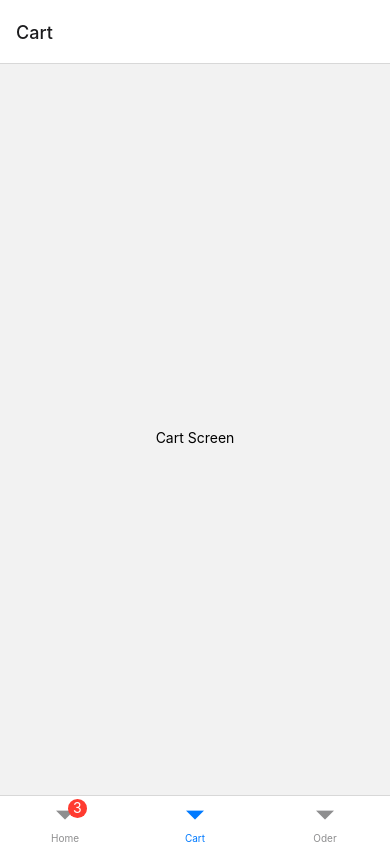
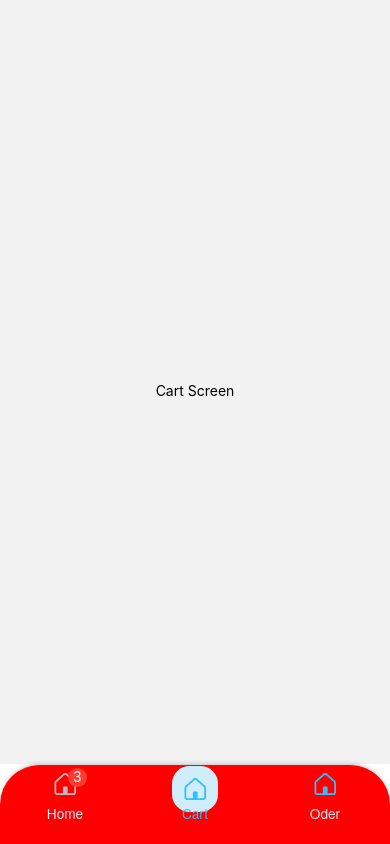
Before and after one commit to source3thaipvt/Learn_React_Native, a React Native app: screen /Cart in a window 390 px wide. Built offline with nearby package versions, Linux system fonts and the light colour scheme; data requests are answered from the project's data file.

Commit message:
Tab navigation Update icon

```diff
--- a/TabBottom.js
+++ b/TabBottom.js
@@ -1,40 +1,140 @@
 import React from 'react';
-import { createBottomTabNavigator } from '@react-navigation/bottom-tabs';
+import {createBottomTabNavigator} from '@react-navigation/bottom-tabs';
 import Home from './src/container/screens/Home';
-import Cart from './src/container/screens/Cart'
-import Oder from './src/container/screens/Oder'
+import Cart from './src/container/screens/Cart';
+import Oder from './src/container/screens/Oder';
 import Detail from './src/container/screens/Detail';
-import { createNativeStackNavigator } from '@react-navigation/native-stack';
-
-
+import {createNativeStackNavigator} from '@react-navigation/native-stack';
+import {Image, StyleSheet, View} from 'react-native';
+import images from './src/res/images';
+import sizes from './src/res/sizes';
+import fonts from './src/res/fonts';
 const HomeStack = createNativeStackNavigator();
 
 function HomeStackNavigator() {
   return (
     <HomeStack.Navigator>
-      <HomeStack.Screen name="Homes" component={Home} options={{
-        headerShown: false
-      }}/>
-      <HomeStack.Screen name="Detail" component={Detail}
-      options={({ route }) => ({ title: route.params.cardName,
-      headerStyle:{
-        backgroundColor: '#AF7'
-      }
+      <HomeStack.Screen
+        name="Homes"
+        component={Home}
+        options={{
+          headerShown: false,
+        }}
+      />
+      <HomeStack.Screen
+        name="Detail"
+        component={Detail}
+        options={({route}) => ({
+          title: route.params.cardName,
+          headerStyle: {
+            backgroundColor: '#AF7',
+          },
         })}
       />
     </HomeStack.Navigator>
   );
 }
 
-
 const Tab = createBottomTabNavigator();
 
-export default function TabBottom(){
-    return (
-      <Tab.Navigator>
-        <Tab.Screen name="Home" component={HomeStackNavigator} setOptions={{ title: 'Home' }} options={{ tabBarBadge: 3 , headerShown: false}} />
-        <Tab.Screen name="Cart" component={Cart} setOptions={{ title: 'Cart' }} />
-        <Tab.Screen name="Oder" component={Oder} setOptions={{ title: 'Oder' }} />
-      </Tab.Navigator>
-    )
-  }
+export default function TabBottom() {
+  return (
+    <Tab.Navigator
+      initialRouteName="Home"
+      screenOptions={({route}) => ({
+        tabBarActiveTintColor: '#2DC0FF',
+        tabBarInactiveTintColor: '#D0EDFB',
+        headerShown: false,
+        tabBarShowLabel: true,
+        tabBarStyle:{
+          height: 80,
+          position: 'relative',
+          borderTopLeftRadius: 40,
+          borderTopRightRadius: 40,
+          shadowColor: '#000',
+          shadowOpacity: 0.2,
+          backgroundColor:'red',
+          shadowRadius: 5,
+        },
+        tabBarLabelStyle:{
+          fontFamily: fonts.HelveticaNeueRegular,
+          fontSize: sizes._14sdp,
+          fontWeight: '400',
+          paddingBottom: sizes._22sdp,
+        },
+        tabBarIcon: ({focused, color, size}) => {
+          if (route.name === 'Home') {
+            return focused ? (
+              <View style={styles.viewIcon}>
+                <Image
+                  source={images.ic_home_white1x}
+                  style={styles.colorIcon}
+                />
+              </View>
+            ) : (
+              <Image
+                source={images.ic_home_white1x}
+                style={{tintColor: '#BBBBBB'}}
+              />
+            );
+          }else if (route.name === 'Cart') {
+            return focused ? (
+              <View style={styles.viewIcon}>
+                <Image
+                  source={images.ic_home_white1x}
+                  style={styles.colorIcon}
+                />
+              </View>
+            ) : (
+              <Image
+                source={images.ic_home_white1x}
+                style={{tintColor: '#BBBBBB'}}
+              />
+            );
+          }else if (route.name === 'Oder') {
+            return (
+              <View style={focused ? styles.viewIcon : ''}>
+                <Image
+                  source={images.ic_home_white1x}
+                  style={styles.colorIcon}
+                />
+              </View>
+            );
+          }
+        },
+      })}>
+      <Tab.Screen
+        name="Home"
+        component={HomeStackNavigator}
+        options={{
+          tabBarBadge: 3,
+          headerShown: false,
+        }}
+      />
+      <Tab.Screen
+        name="Cart"
+        component={Cart}
+        setOptions={{title: 'Cart'}}
+        options={{
+          tabBarLabel: 'Cart',
+        }}
+      />
+      <Tab.Screen name="Oder" component={Oder} setOptions={{title: 'Oder'}} />
+    </Tab.Navigator>
+  );
+}
+const styles = StyleSheet.create({
+  viewIcon: {
+    backgroundColor: '#D0EDFB',
+    height: sizes._47sdp,
+    width: sizes._47sdp,
+    display: 'flex',
+    justifyContent: 'center',
+    alignItems: 'center',
+    borderRadius: sizes._18sdp,
+    marginTop: 10,
+  },
+  colorIcon: {
+    tintColor: '#2DC0FF',
+  },
+});
```
